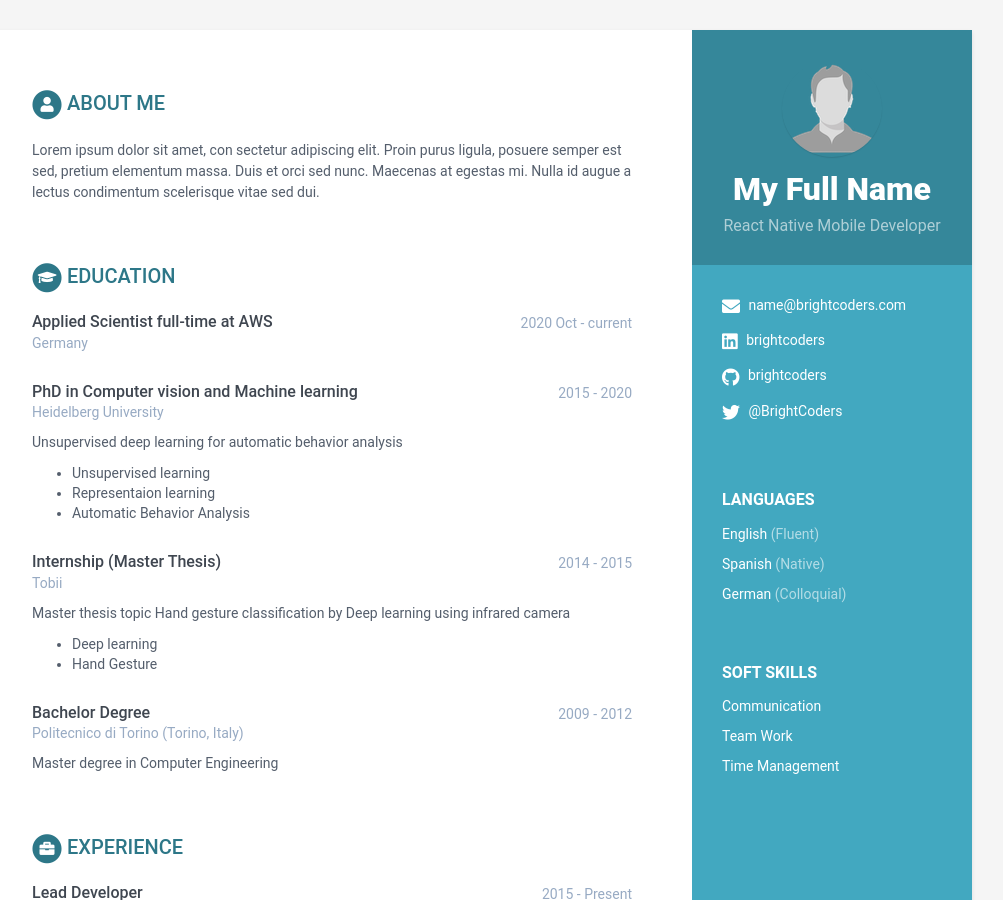
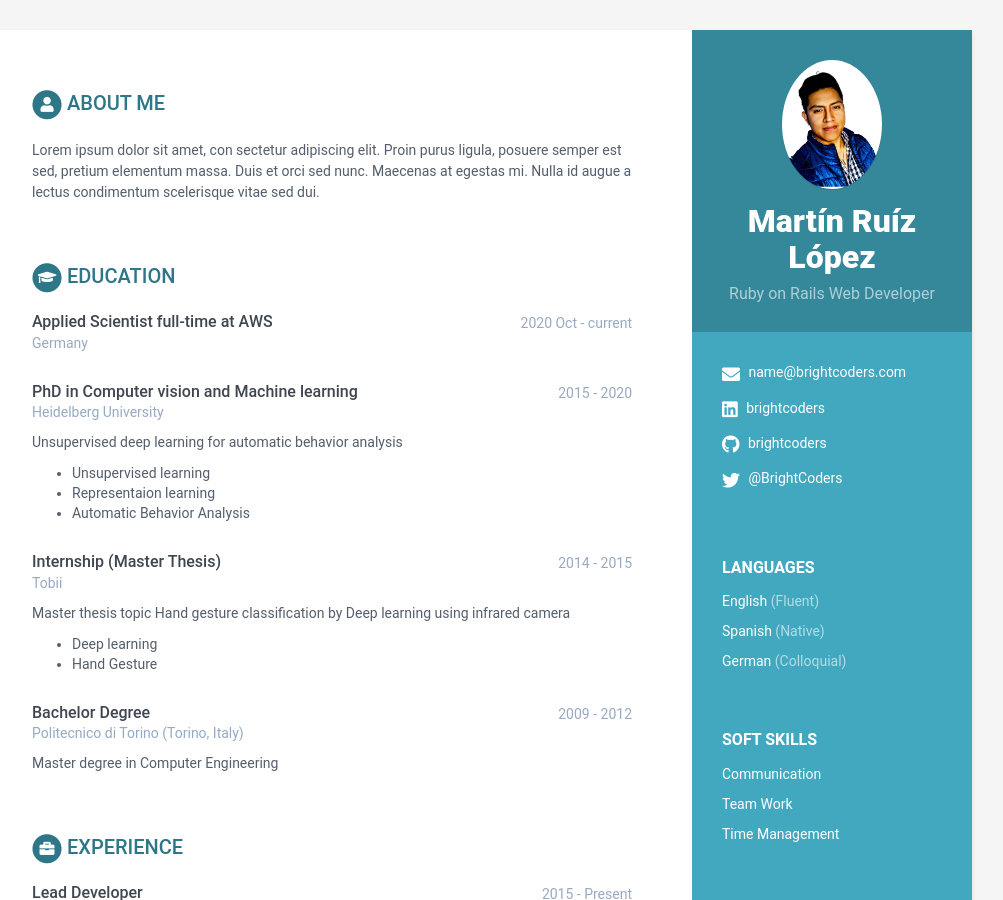
Before and after one commit to BC-MAR-21-ROR/kata-resume-Martin11-RL, a Jekyll site: the page built from index.html, in a window 1280 px wide and 900 px high. Shown: the whole window, without its empty margins (168-1171 px from the left). Built offline with Jekyll 4.4.1, drawn with Linux system fonts in a browser that asks for light colours.

Commit message:
Imagen de perfil

```diff
--- a/_data/data.yml
+++ b/_data/data.yml
@@ -7,9 +7,9 @@ sidebar:
   education: False # NO MODIFICAR
 
   # Profile information
-  name: My Full Name # Nombre completo
-  tagline: React Native Mobile Developer # React Native Mobile Developer ó Ruby on Rails Web Developer Según sea el caso
-  avatar: profile.png # Colocar una imagen con tu foto de 100x100 pixels dentro de /assets/images
+  name: Martín Ruíz López # Nombre completo
+  tagline: Ruby on Rails Web Developer # React Native Mobile Developer ó Ruby on Rails Web Developer Según sea el caso
+  avatar: profile.jpg # Colocar una imagen con tu foto de 100x100 pixels dentro de /assets/images
 
   # Actualiza tus datos de contacto
   email: name@brightcoders.com
```
Also changed, not shown: assets/images/profile.jpg (added), assets/images/profile.png (deleted).
